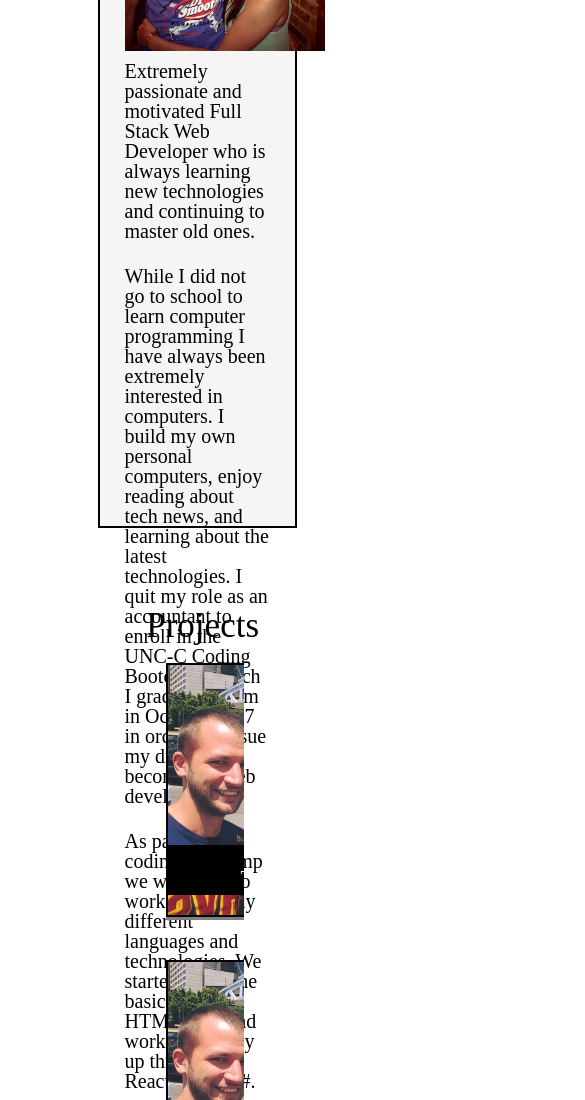
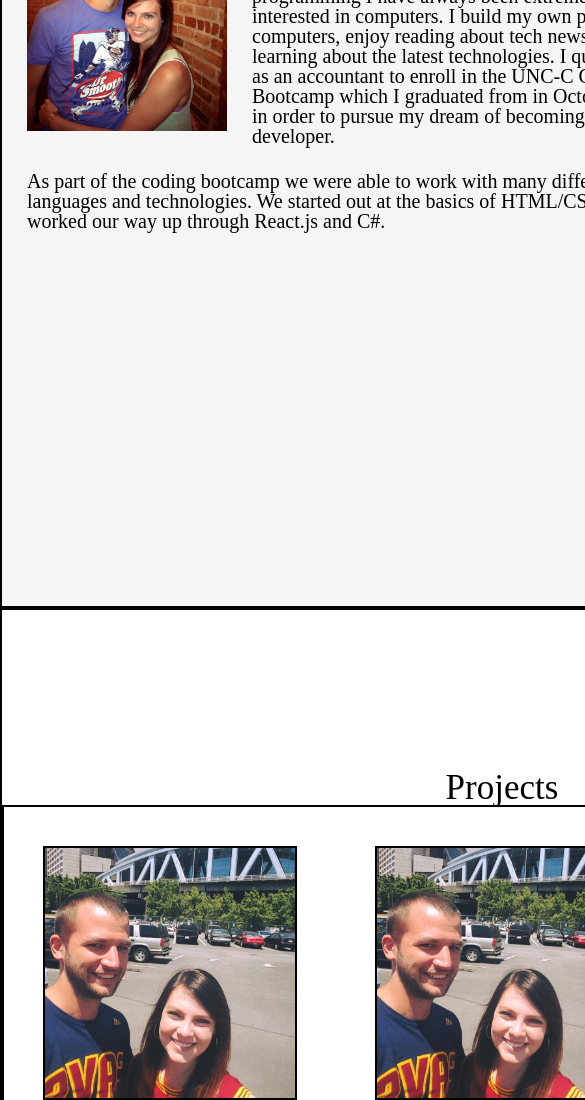
Before and after one commit to Kovachks/portfolio, a website: page public/html/home.html in a window 390 px wide. Shown: the part 900-2000 px from the top of the page, 585 px wide, since content can reach past the window. Drawn offline with nearby package versions, Linux system fonts and the light colour scheme.

```diff
--- a/public/css/style.css
+++ b/public/css/style.css
@@ -123,14 +123,16 @@
 	text-decoration: none;
 }
 .sectionHeader {
-    margin: 0 25% 0 25%;
+    margin: 80px 25% 0 25%;
     width: 50%;
     padding: 80px 0 0 0;
     font-size: 35px;
+    text-align: center;
 }
 .aboutMe {
-    margin: 0 25%;
-    width: 50%;
+    display: block;
+    margin: 0 auto;
+    width: 700px;
     font-size: 35px;
     height: 750px;
     border: 2px black solid;
@@ -142,9 +144,8 @@
     font-size: 35px;
 }
 .projectLink {
-    position: relative;
     float: left;
-    margin: 20px;
+    margin: 39px;
     background-color: grey;
 }
 .projectImage {
@@ -153,13 +154,14 @@
     border: 2px solid black;
 }
 .projectDiv {
-    margin: 0 25%;
-    width: 50%;
-    height: auto;
+    display: block;
+    margin: 0 auto;
+    width: 1000px;
     overflow: hidden;
+    border: 2px solid black;
 }
 .projectName {
-    position: absolute;
+    /* position: absolute;
     top: 180px;
     width: 100%;
     text-align: center;
@@ -170,7 +172,7 @@
     text-decoration: none;
     color: white;
     padding: 15px 0 0 0;
-    margin: 2px;
+    margin: 2px; */
 }
 #contactSection {
     margin-bottom: 35px;
@@ -188,8 +190,9 @@
     font-size: 20px;
 }
 .contactSmall {
-    margin: 10px 20%;
-    width: 60%;
+    display: block;
+    margin: 10px auto;
+    width: 600px;
     height: 25px;
 
 }
@@ -205,7 +208,8 @@
     text-align: center;
 }
 .footer {
-    height: 300px;
+    border-top: 10px solid #cd5360;
+    height: 150px;
     background-color: grey;
     color: white;
 }
--- a/public/js/script.js
+++ b/public/js/script.js
@@ -20,7 +20,7 @@
 
         // Using jQuery's animate() method to add smooth page scroll
         $('html, body').animate({
-          scrollTop: $(hash).offset().top -205
+          scrollTop: $(hash).offset().top -50
         }, 800, function(){
 
         });
```
